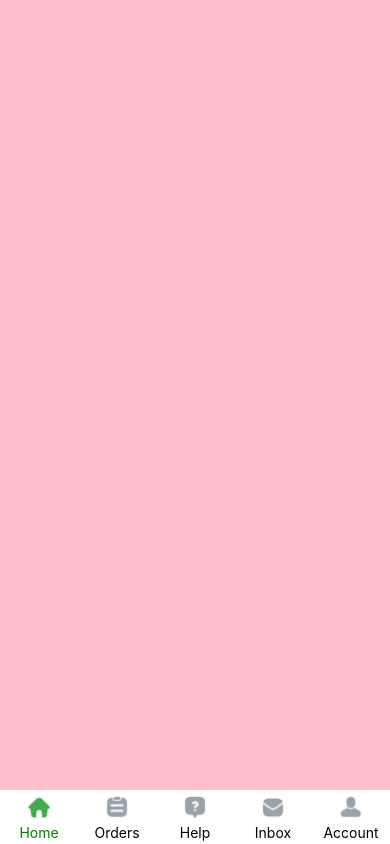
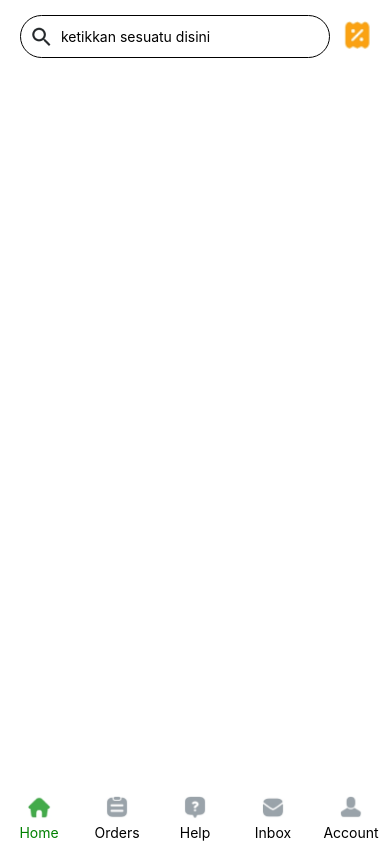
Before and after one commit to khoirudhien86/cloneGojek, a React Native app: screen / in a window 390 px wide. Built offline with nearby package versions, Linux system fonts and the light colour scheme.

Commit message:
membuat search bar & promo bar

```diff
--- a/App.js
+++ b/App.js
@@ -1,11 +1,24 @@
 import React, {Component} from 'react';
-import { View, Text, Image, ScrollView, TextInput, StyleSheet } from 'react-native';
+import { View, Text, Image, ScrollView, TextInput, StyleSheet} from 'react-native';
 
 export default class App extends Component {
   render(){
     return (
       <View style={styles.container}>
-        <View style={styles.content}></View>
+        {/* ini konten */}
+        <View style={styles.content}>
+          {/* ini seacrh bar & promo bar */}
+          <View style={{flexDirection: 'row', paddingHorizontal: 20, paddingTop: 15}}>
+            <View style={{position: 'relative', flex: 1}}>
+              <TextInput placeholder="ketikkan sesuatu disini" style={{borderWidth: 1,borderColor: 'black', backgroundColor: 'white', borderRadius: 25, paddingLeft: 40, paddingRight: 30, height: 43}}/>
+              <Image style={{position: 'absolute', top:9, left:8}} source={require('./assets/search.png')} />
+            </View>
+            <View style={{width:40, height:40, alignItems:'center', justifyContent: 'center'}}>
+              <Image style={{ marginLeft:15, height: 31}} source={require('./assets/promo.png')} />
+            </View>
+          </View>
+        </View>
+        {/* ini bottom bar */}
         <View style={styles.bottomBar}>
           <View style={{flex: 1, alignItems: 'center', justifyContent: 'center', }}>
             <Image style={{marginBottom: 4, height: 26, width: 26 }} source={require('./assets/home-active.png')} />
@@ -46,6 +59,6 @@ const styles = StyleSheet.create({
 
   content: {
     flex: 1,
-    backgroundColor: 'pink',
+    backgroundColor: 'white',
   }
 })
```
